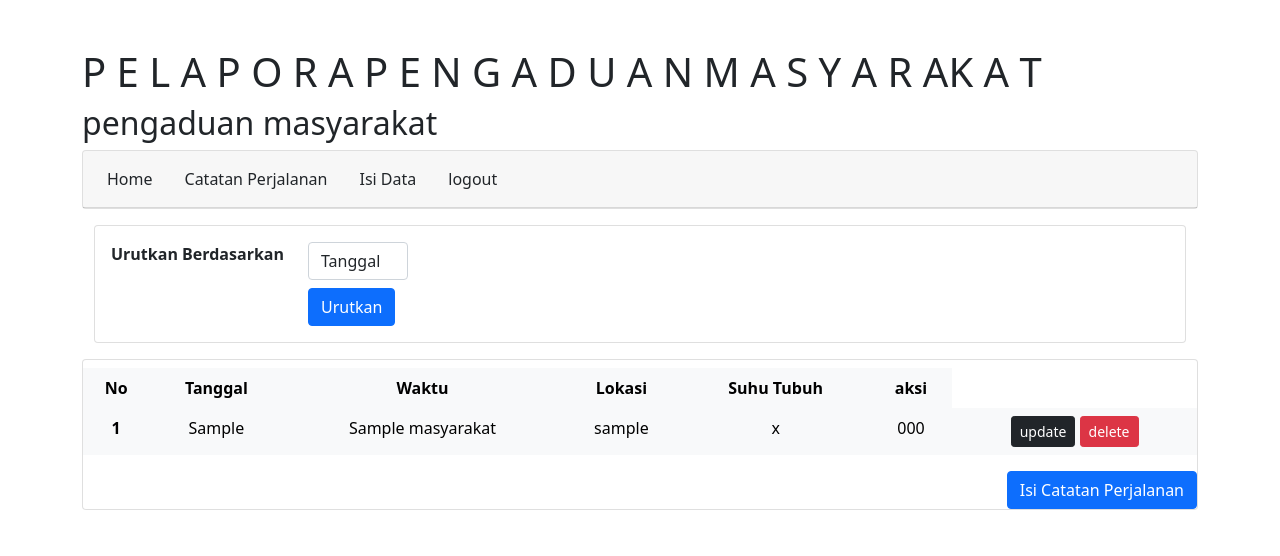
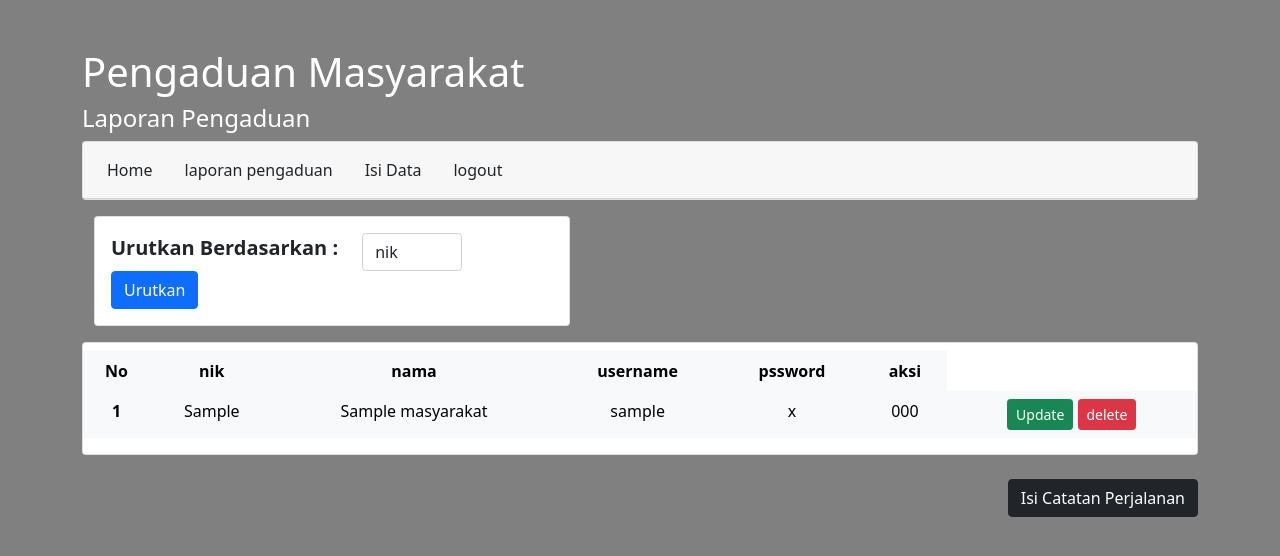
Before and after one commit to sitijuliaa/XII_RPL_UKK_PENGADUAN_MASYARAKAT_SITIJULIA, a PHP site: page /masyarakat.php in a window 1280 px wide. Shown: the top 556 px of the page. Run offline with PHP 8.4, Linux system fonts and the light colour scheme; tables that the repository leaves empty or names only in its code hold one stand-in row (values such as "Sample post").

Commit message:
Add files via upload

```diff
--- a/projek ukk/delete.php
+++ b/projek ukk/delete.php
@@ -2,10 +2,10 @@
 
 session_start();
 
-$idcp = $_GET['nik'];
+$nik = $_GET['nik'];
 
-$db = new PDO("mysql:host=localhost;dbname=pengaduan_masyarakat",'root','');
-$query = $db->query("DELETE FROM `masyarakat` WHERE `nik`= '$nik'");
+$koneksi = new PDO("mysql:host=localhost;dbname=pengaduan_masyarakat",'root','');
+$query = $koneksi->query("DELETE FROM `masyarakat` WHERE `nik`= '$nik'");
 
 if($query)
 {
--- a/projek ukk/masyarakat.php
+++ b/projek ukk/masyarakat.php
@@ -1,28 +1,29 @@
 <?php
 
-$db = mysqli_connect("localhost","root","","pengaduan_masyarakat");
+session_start();
 
-$result = mysqli_query($db, "SELECT * FROM masyarakat");
-// var_dump($result);
+$koneksi = mysqli_connect("localhost","root","","pengaduan_masyarakat");
+
+$result = mysqli_query($koneksi, "SELECT * FROM masyarakat");
 
 if(isset($_GET['caper'])){
   $urut = $_GET['caper'];
-  $result =mysqli_query($db,"SELECT * FROM pengaduan_masyarakat ORDER BY $urut ASC");
-
+  $result =mysqli_query($konekasi,"SELECT * FROM masyarakat order by `$urut` ASC");
 }
+// var_dump($result);
 ?>
 <!DOCTYPE html>
 <html lang="en">
 <head>
 
-    <meta charset="UTF-8">
-    <link href="https://cdn.jsdelivr.net/npm/bootstrap@5.0.2/dist/css/bootstrap.min.css" rel="stylesheet" integrity="sha384-EVSTQN3/azprG1Anm3QDgpJLIm9Nao0Yz1ztcQTwFspd3yD65VohhpuuCOmLASjC" crossorigin="anonymous">
-    <title>Catatan Perjalanan</title>
+    <title>pengaduan</title>
+    <link href="https://cdn.jsdelivr.net/npm/bootstrap@5.0.2/dist/css/bootstrap.min.css" rel="stylesheet"
+    integrity="sha384-EVSTQN3/azprG1Anm3QDgpJLIm9Nao0Yz1ztcQTwFspd3yD65VohhpuuCOmLASjC" crossorigin="anonymous">
 </head>
-<body style="background:#pink">
+<body style="background:grey;">
     <div class="container mt-5">
-    <h1>P E L A P O R A P E N G A D U A N M A S Y A R AK A T</h1>
-    <h2>pengaduan masyarakat</h2>
+    <h1 class="text-white">Pengaduan Masyarakat</h1>
+    <h4 class="text-white">Laporan Pengaduan</h4>
     <div class="card text-center">
   <div class="card-header">
     <ul class="nav nav-pills card-header-pills">
@@ -30,50 +31,54 @@ if(isset($_GET['caper'])){
         <a class="nav-link text-dark" href="home.php">Home</a>
       </li>
       <li class="nav-item">
-        <a class="nav-link text-dark" href="catatan.php.php">Catatan Perjalanan</a>
+        <a class="nav-link text-dark" href="pengaduan.php">laporan pengaduan</a>
       </li>
       <li class="nav-item">
         <a class="nav-link text-dark" href="isi_data.php">Isi Data</a>
       </li>
       <li class="nav-item">
-        <a class="nav-link text-dark" href="logout.php" onclick="return confirm('anda yakin ingin keluar')">logout</a>
+        <a class="nav-link text-dark" href="logout.php">logout</a>
       </li>
     </ul>
   </div>
 </div>
-<div class="container mt-3" style= "width:500x;margin-left;0px">
+<div class="container mt-3" style="width:500px;margin-left:0px">
 <div class="card">
         <div class="row fw-bold card-body">
           <form>
             <div class="row">
                 <div class="col-auto">
-                <span class="text-black">Urutkan Berdasarkan</span>
+                <span class="text-black fs-5">Urutkan Berdasarkan : </span>
              </div>
-             <form>
              <div class="col-auto">
-                  <select name="caper" class="form-control" style="width:100px" id="">
-                    <option value="tanggal">Tanggal</option>
-                    <option value="waktu">Waktu</option>
-                    <option value="lokasi">lokasi</option>
-                    <option value="suhu_tubuh">Suhu Tubuh</option>
+                  <select name="caper" class="form-control" style="width:100px" nik="">
+                    <option value="tanggal">nik</option>
+                    <option value="jam">nama</option>
+                    <option value="lokasi">username</option>
+                    <option value="suhu_tubuh">password</option>
+
                   </select>
-                  <button class="mt-2 btn btn-primary">Urutkan</button>
+                  </div>
+                  <div class="col-auto">
+                  <button class="btn btn-primary">Urutkan</button>
+                </div>
               </div>
               </div>
           </from>
         </div>
       </div>
 </div>
+<div class="container">
     <div class="card my-4 mt-3">
     <div class="d-grip gap-2 col-12 mt-2">
     <table class="table table-light table-hover table-borderless">
   <thead>
     <tr style="text-align:center;">
       <th scope="col">No</th>
-      <th scope="col">Tanggal</th>
-      <th scope="col">Waktu</th>
-      <th scope="col">Lokasi</th>
-      <th scope="col">Suhu Tubuh</th>
+      <th scope="col">nik</th>
+      <th scope="col">nama</th>
+      <th scope="col">username</th>
+      <th scope="col">pssword</th>
       <th scope="col">aksi</th>
     </tr>
   </thead>
@@ -87,22 +92,17 @@ if(isset($_GET['caper'])){
       <td><?=$row['username'];?></td>
       <td><?=$row['password'];?></td>
       <td><?=$row['telp'];?></td>
-      <td><a href="from_update.php?nik=<?=$row['nik'];?>"
-      class="btn btn-sm btn-dark ml-auto">update</a>
-      <a href="delete.php?nik=<?=$row['nik'];?>"
-      class="btn btn-sm btn-danger ml-auto" onclick="return confirm('anda yakin ingin hapus')">delete</a>
-    </td>
+      <td><a href="update.php?nik=<?=$row['nik'];?>" class="btn btn-sm btn-success ml-auto">Update</a>
+      <a href="delete.php?nik=<?=$row['nik'];?>" class="btn btn-sm btn-danger ml-auto">delete</a></td>
     </tr>
     </tbody>
     <?php $i++; ?>
     <?php endwhile ?>
     </table>
     </div>
+    </div>
     <div class="text-end">
-    <a href="isi_data.php">
-      <button class="btn btn-primary">Isi Catatan Perjalanan</button>
-    </a>
-</div>
+        <a href="isi_data.php" class="btn btn-dark">Isi Catatan Perjalanan</a>
   </div>
 </body>
 </html>
```
Also changed, not shown: projek ukk/login.php (+5 -5 lines), projek ukk/loginj.php (+11 -5 lines). Lines whose indentation alone changed are shown as unchanged.
